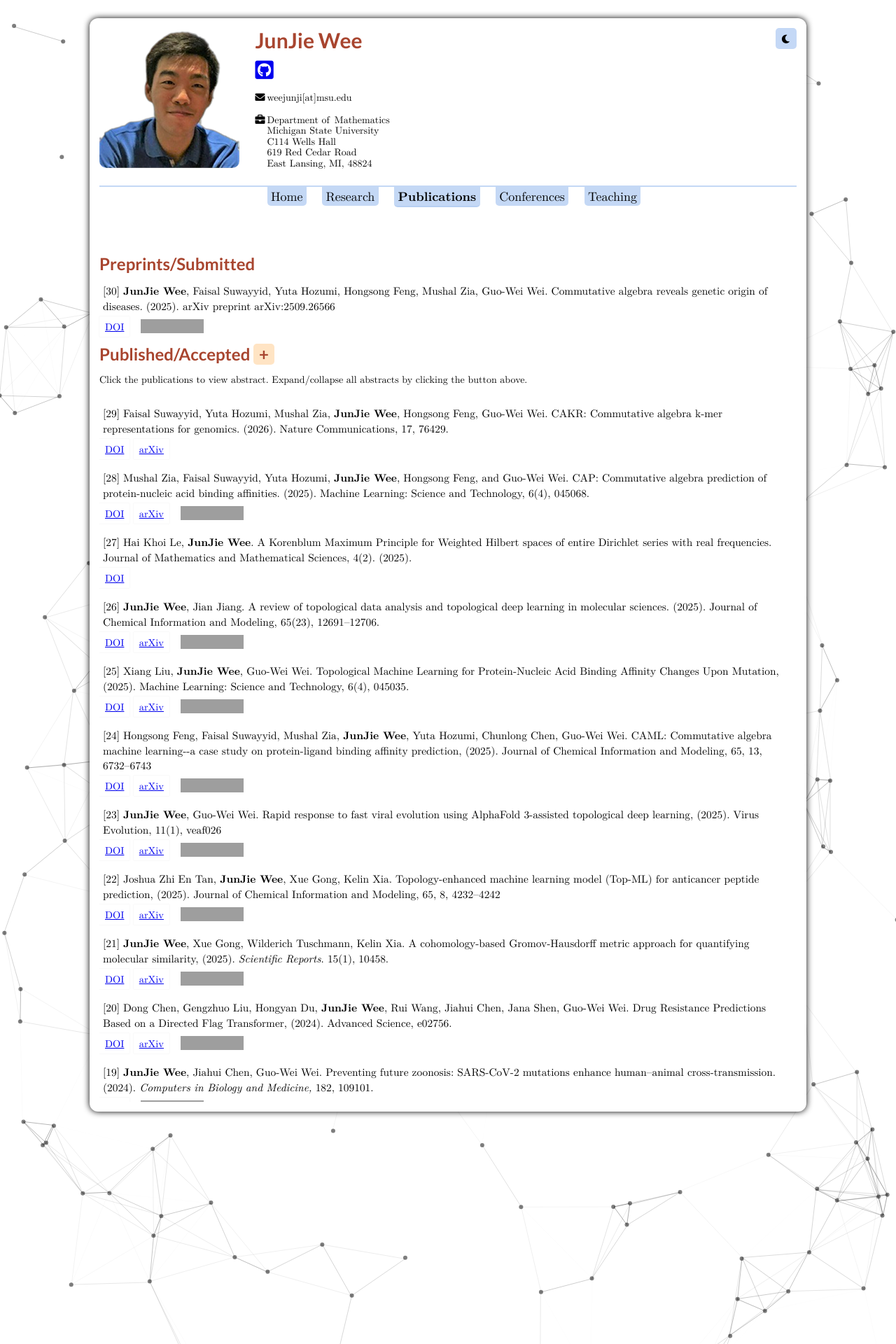
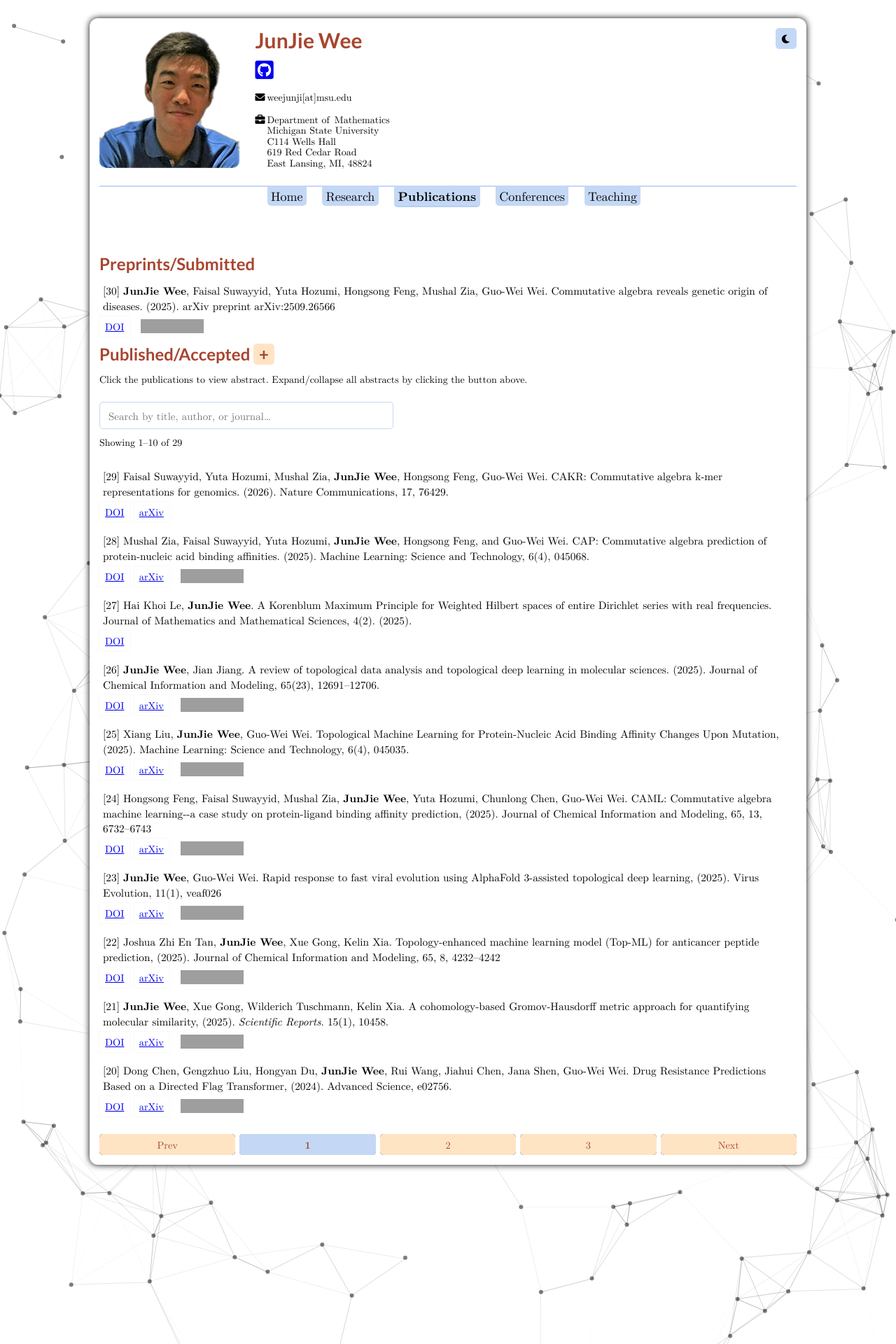
Before and after one commit to junjiewee/junjiewee.github.io, a Jekyll site: the page built from publications.html, in a window 1280 px wide. Shown: the top 1920 px of the page at 70% size. Built offline with Jekyll 4.4.1, drawn with Linux system fonts in a browser that asks for light colours; nearby versions of some CDN libraries; formulas are drawn with MathJax 3; comment, search, counter and statistics services are not loaded; a style sheet for code colours, icons or effects is not loaded; some of the changed lines change nothing that is shown; grey boxes are pictures that could not be loaded.

Commit message:
Add pagination and search to the publications list
Replace the fixed-height scrollbar (height:1000px; overflow:auto) on
the Published/Accepted list with client-side pagination (10 per page)
and a search box that filters across each entry's full text - title,
authors, journal, and abstract. Search resets to page 1; page controls
regenerate based on the filtered result count. No build step or backend
needed, just vanilla JS operating on the existing .bibcontainer markup.

```diff
--- a/publications.html
+++ b/publications.html
@@ -30,8 +30,11 @@ mathjax_async: true
                 <h2>Published/Accepted <button class="button" id="ec" onclick="openAll()">+</button></h2>
                 <p style="font-size: 14px">Click the publications to view abstract. Expand/collapse all abstracts by clicking the button above.</p><br>
 
+                <input type="text" id="pub-search" placeholder="Search by title, author, or journal&hellip;" style="width:100%;max-width:420px;padding:8px 12px;font-size:15px;font-family:inherit;border-radius:5px;border:1px solid var(--menu-bg);background:var(--bg-container);color:var(--text-color);box-sizing:border-box;">
+                <div id="pub-page-info" style="font-size:14px;margin-top:8px;color:var(--text-color);"></div>
+                <br>
 
-                <div class="flexcontainer" style="height: 1000px; overflow:auto">
+                <div class="flexcontainer">
 
                     <div class="bibcontainer">
                             <a class="bibItem" href="javascript:void(0)">
@@ -862,3 +865,78 @@ researchers seeking to harness the power of topology in molecular science.
                     </div>
 
                 </div>
+
+                <div id="pub-pagination" style="margin-top:15px;display:flex;gap:6px;flex-wrap:wrap;align-items:center;"></div>
+
+                <script>
+                (function() {
+                  var container = document.querySelector('.flexcontainer');
+                  var items = Array.prototype.slice.call(container.children).filter(function(el) {
+                    return el.classList.contains('bibcontainer');
+                  });
+                  var perPage = 10;
+                  var currentPage = 1;
+                  var searchInput = document.getElementById('pub-search');
+                  var pageInfo = document.getElementById('pub-page-info');
+                  var pagination = document.getElementById('pub-pagination');
+
+                  function makeButton(label, disabled, active, onClick) {
+                    var b = document.createElement('button');
+                    b.textContent = label;
+                    b.className = 'btn btn-outline-primary btn-page-header';
+                    b.disabled = !!disabled;
+                    if (active) {
+                      b.style.fontWeight = 'bold';
+                      b.style.backgroundColor = 'var(--menu-bg)';
+                    }
+                    b.onclick = onClick;
+                    return b;
+                  }
+
+                  function render() {
+                    var q = searchInput.value.trim().toLowerCase();
+                    var filtered = q ? items.filter(function(it) {
+                      return it.textContent.toLowerCase().indexOf(q) !== -1;
+                    }) : items;
+
+                    var totalPages = Math.max(1, Math.ceil(filtered.length / perPage));
+                    if (currentPage > totalPages) currentPage = totalPages;
+                    if (currentPage < 1) currentPage = 1;
+
+                    items.forEach(function(it) { it.style.display = 'none'; });
+                    var start = (currentPage - 1) * perPage;
+                    var end = start + perPage;
+                    filtered.slice(start, end).forEach(function(it) { it.style.display = ''; });
+
+                    if (filtered.length === 0) {
+                      pageInfo.textContent = 'No publications match your search.';
+                    } else {
+                      pageInfo.textContent = 'Showing ' + (start + 1) + '–' + Math.min(end, filtered.length) + ' of ' + filtered.length;
+                    }
+
+                    pagination.innerHTML = '';
+                    if (totalPages > 1) {
+                      pagination.appendChild(makeButton('Prev', currentPage === 1, false, function() {
+                        currentPage--; render();
+                      }));
+                      for (var p = 1; p <= totalPages; p++) {
+                        (function(p) {
+                          pagination.appendChild(makeButton(String(p), false, p === currentPage, function() {
+                            currentPage = p; render();
+                          }));
+                        })(p);
+                      }
+                      pagination.appendChild(makeButton('Next', currentPage === totalPages, false, function() {
+                        currentPage++; render();
+                      }));
+                    }
+                  }
+
+                  searchInput.addEventListener('input', function() {
+                    currentPage = 1;
+                    render();
+                  });
+
+                  render();
+                })();
+                </script>
```
